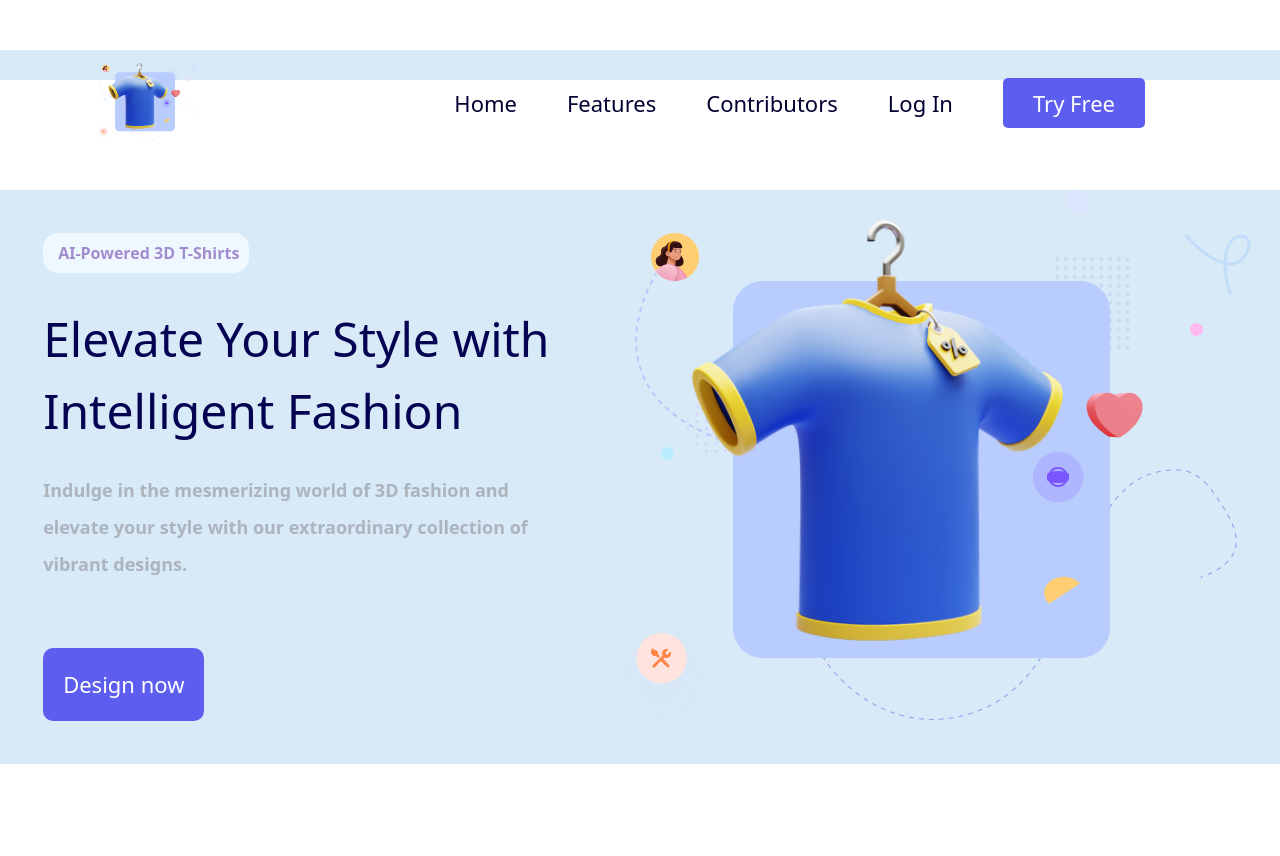
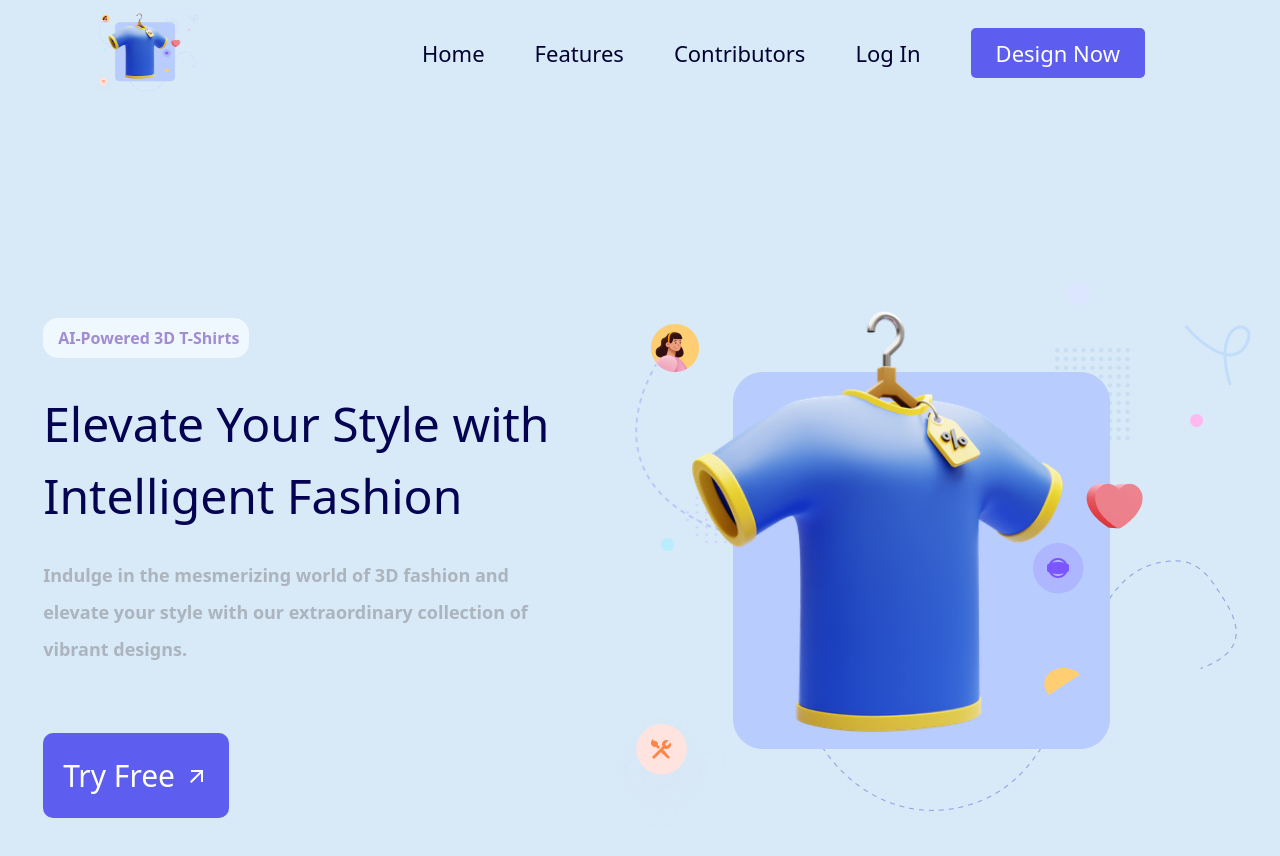
Before and after one commit to saksham-gera/DesignWithSpark, a React (Vite) app in the folder client/: page / in a window 1280 px wide. Shown: the top 856 px of the page. Before the commit the page ends 800 px from the top, so only its background shows below. Built offline with nearby package versions, Linux system fonts and the light colour scheme; a web font is replaced by a local one.

Commit message:
corrected landing page

```diff
--- a/client/src/pages/Landpage.css
+++ b/client/src/pages/Landpage.css
@@ -1,10 +1,14 @@
+.aakhu{
+    background-color: rgb(216, 233, 248);
+    height: 66rem;
+}
 .navbar{
     display: flex;
     height: 30px;
     align-items: center;
     justify-content: space-between;
     background-color: rgb(216, 233, 248);
-    margin-top: 50px;
+
 }
 .logo{
     height: 90px;
@@ -42,16 +46,16 @@
     border: none;
     background: rgb(93, 93, 240);
     font-size: 22px;
-    font-weight: 200;
+    font-weight: 400;
     color  :white;
     padding: 25px;
-    padding-left: 30px;
-    padding-right: 30px;
+    padding-left: 25px;
+    padding-right: 25px;
     box-shadow: 1px;
 }
 
 .body{
-    margin-top: 110px;
+    margin-top: 10px;
     display: flex;
     width: 100%;
     align-items: center;
--- a/client/src/pages/Landpage.jsx
+++ b/client/src/pages/Landpage.jsx
@@ -1,9 +1,10 @@
 import React from "react";
 import svnitIcon from "../assets/tshirt.webp";
+import ArrowOutwardIcon from '@mui/icons-material/ArrowOutward';
 import "./Landpage.css";
 export default function Landing() {
   return (
-    <div>
+    <div className="aakhu">
       <div className="header">
         <div className="navbar">
           <img className="logo" src={svnitIcon} alt="Logo" />
@@ -12,7 +13,7 @@ export default function Landing() {
             <button className="navbar-button">Features</button>
             <button className="navbar-button">Contributors</button>
             <button className="navbar-button">Log In</button>
-            <button className="profile-button">Try Free</button>
+            <button className="profile-button">Design Now</button>
           </div>
         </div>
       </div>
@@ -29,7 +30,7 @@ export default function Landing() {
             elevate your style with our extraordinary collection of
           </div>
           <div className="subhead">vibrant designs.</div>
-          <a className="bt" href="/dashboard" >Design now</a>
+          <a className="bt" href="/dashboard" style={{gap:"10px",alignContent:"center",alignItems:"center",fontSize:"30px"}} >Try Free < ArrowOutwardIcon sx={{ fontSize: 24 }}/></a>
         </div>
         <div className="im">
           <img src={svnitIcon} alt="" />
```
